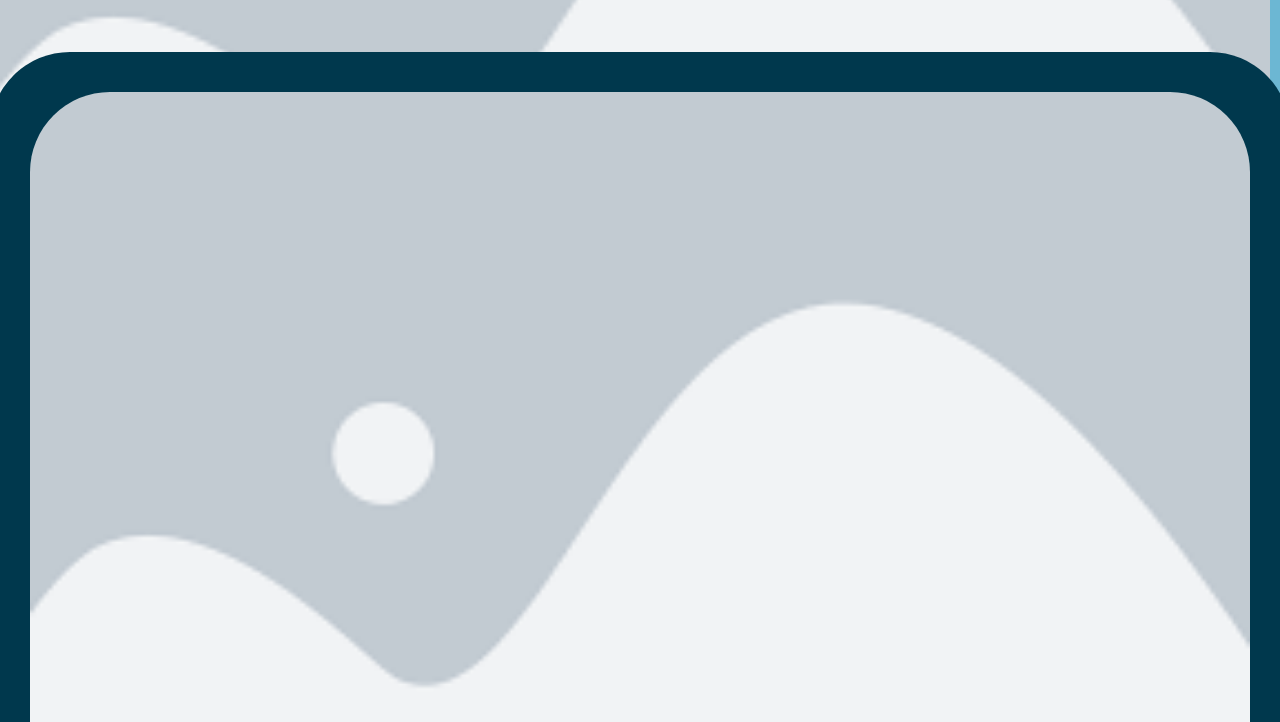
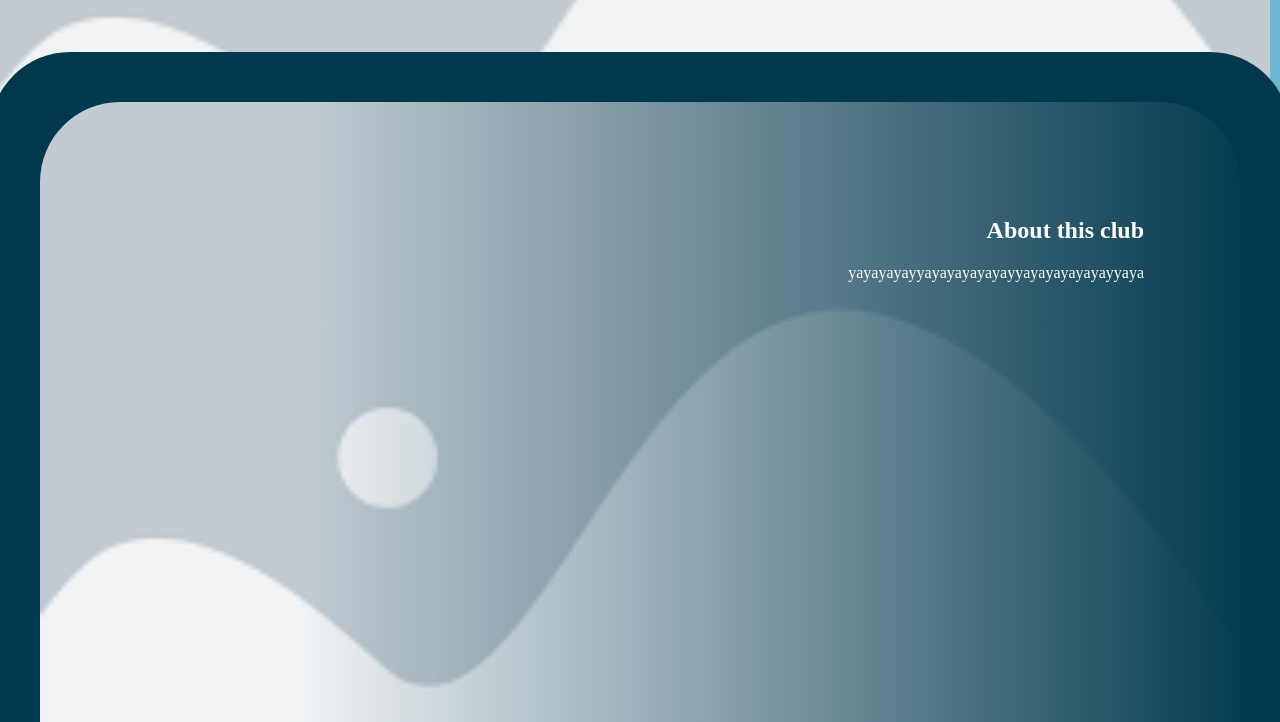
Before and after one commit to RadiatingDucks/DTCC-website-design, a plain HTML site: page index.html in a window 1280 px wide. Shown: the part 438-1160 px from the top of the page. Drawn offline with Linux system fonts and the light colour scheme.

Commit message:
added h2 and p text, made gradient

```diff
--- a/index.html
+++ b/index.html
@@ -12,6 +12,10 @@
         </div>
         <div class="intro">
             <img src="placeholder.png" class="firstImg">
+            <div  class="introtext">
+                <h2>About this club</h2>
+                <p>yayayayayyayayayayayayyayayayayayayyaya</p>
+            </div>
         </div>
     </body>
 
--- a/main.css
+++ b/main.css
@@ -33,16 +33,34 @@ h1 {
     border-top-left-radius: 80px;
     border-top-right-radius: 80px;
     background-color: rgb(0, 56, 77);
-    padding: 40px;
+    padding: 50px;
     margin-top: -100px;
     margin-left: -10px;
     margin-right: -10px;
     height:fit-content;
+    position: relative;
+    overflow: hidden;
 }
 
 .firstImg {
+
     width: 100%;
     align-content: center;
     border-top-left-radius: 80px;
     border-top-right-radius: 80px;
 }
+
+.introtext {
+    position: absolute;
+    top: 5%;
+    right: 2%;
+    color: white;
+    text-align: right;
+    z-index: 2;
+    padding-top: 100px;
+    padding-bottom: 2000px;
+    padding-left: 550px;
+    padding-right: 120px;
+    background-image: linear-gradient(to right,rgba(255, 255, 255, 0), rgba(0, 56, 77, 0.5), rgb(0, 56, 77));
+    border-radius: 20px;
+}
```
